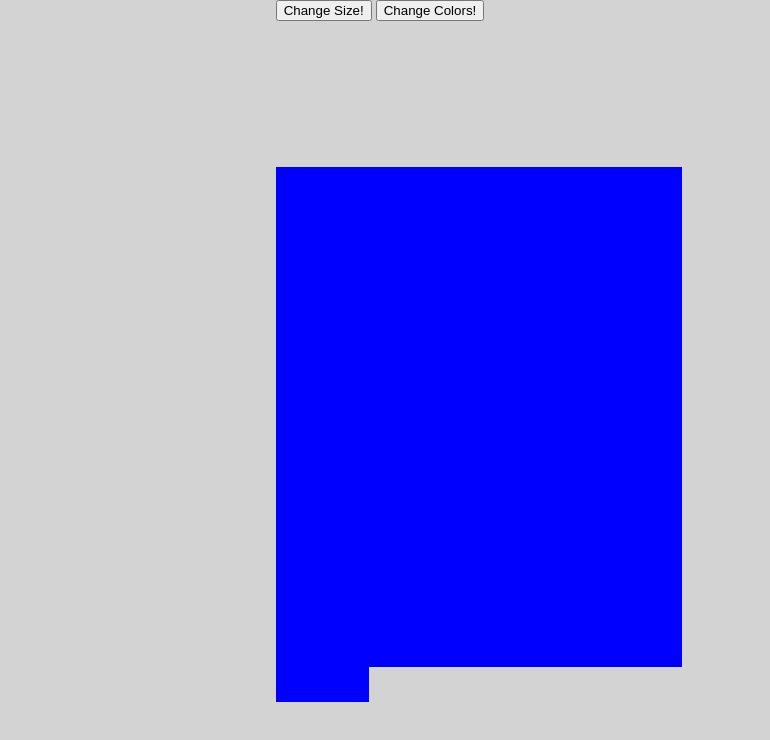
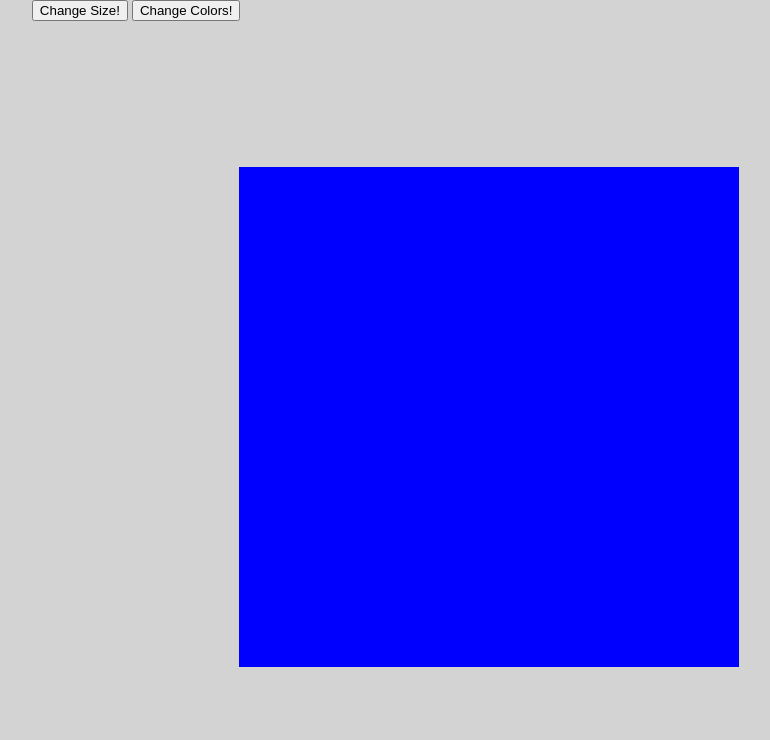
Before and after one commit to bwkrayb/etch-a-sketch, a plain HTML site: page index.html in a window 1280 px wide. Shown: the whole page, without its empty margins (151-921 px from the left). Drawn offline with Linux system fonts and the light colour scheme.

Commit message:
made middle grid column bigger so it stays a square on smaller screens

```diff
--- a/css/style.css
+++ b/css/style.css
@@ -3,7 +3,7 @@ body {
   display:grid;
   min-height: 100vh;
   grid-template-rows: 1fr 3fr 1fr;
-  grid-template-columns: 1fr 1fr 1fr;
+  grid-template-columns: 1fr 5fr 1fr;
   background-color: lightgrey;
 }
 
```
